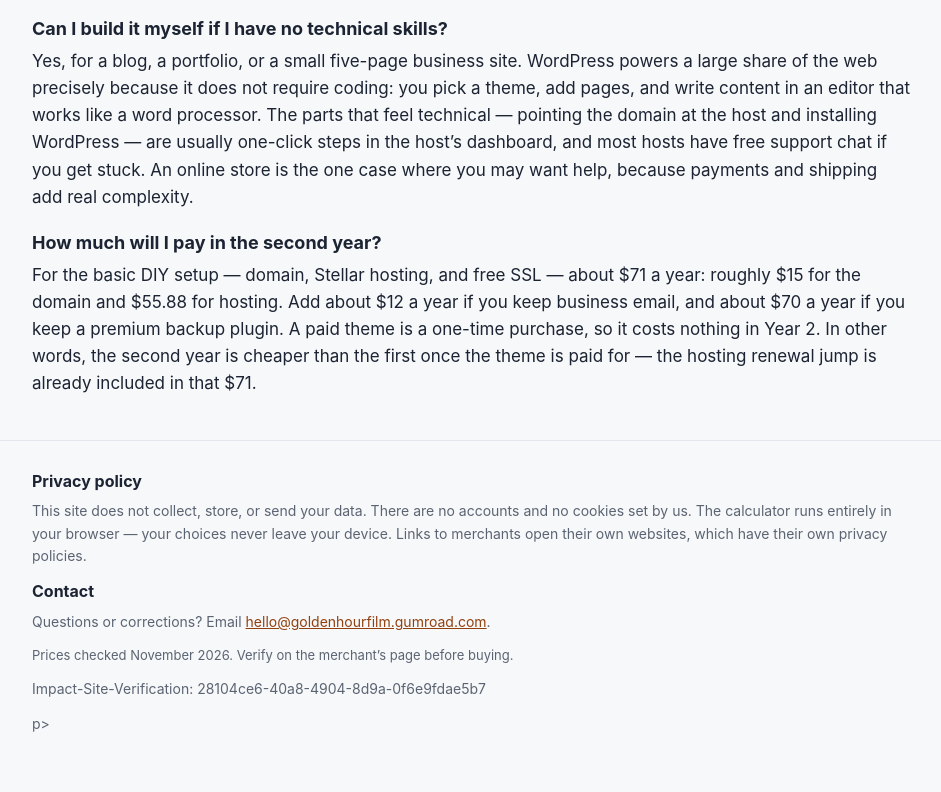
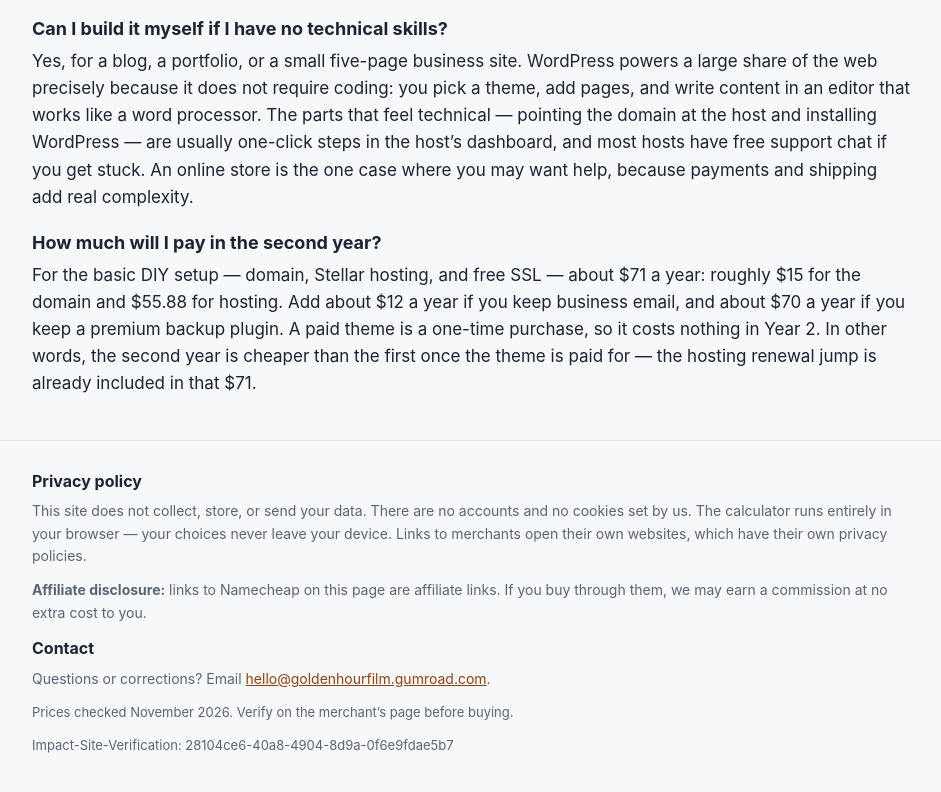
Before and after one commit to monkeysmac62/website-cost-calculator, a plain HTML site: page index.html in a window 1280 px wide. Shown: the part 4284-5076 px from the top of the page, without its empty margins (168-1109 px from the left). Drawn offline with Linux system fonts and the light colour scheme.

Commit message:
Use approved Namecheap affiliate links for buy buttons, add affiliate disclosure, preserve Impact site verification

```diff
--- a/index.html
+++ b/index.html
@@ -121,15 +121,15 @@
   <div class="wrap">
     <h2>Privacy policy</h2>
     <p>This site does not collect, store, or send your data. There are no accounts and no cookies set by us. The calculator runs entirely in your browser &mdash; your choices never leave your device. Links to merchants open their own websites, which have their own privacy policies.</p>
+    <p><strong>Affiliate disclosure:</strong> links to Namecheap on this page are affiliate links. If you buy through them, we may earn a commission at no extra cost to you.</p>
     <h2>Contact</h2>
     <p>Questions or corrections? Email <a href="mailto:hello@goldenhourfilm.gumroad.com">hello@goldenhourfilm.gumroad.com</a>.</p>
     <p class="fine-print">Prices checked November 2026. Verify on the merchant&rsquo;s page before buying.</p>
-  </di
-  <p class="fine-print">Impact-Site-Verification: 28104ce6-40a8-4904-8d9a-0f6e9fdae5b7</p>p>
+  <p class="fine-print">Impact-Site-Verification: 28104ce6-40a8-4904-8d9a-0f6e9fdae5b7</p>
+  </div>
 </footer>
 
 <script src="js/pricing.js"></script>
 <script src="js/app.js"></script>
 </body>
-
 </html>
```
Also changed, not shown: 1 other file.
